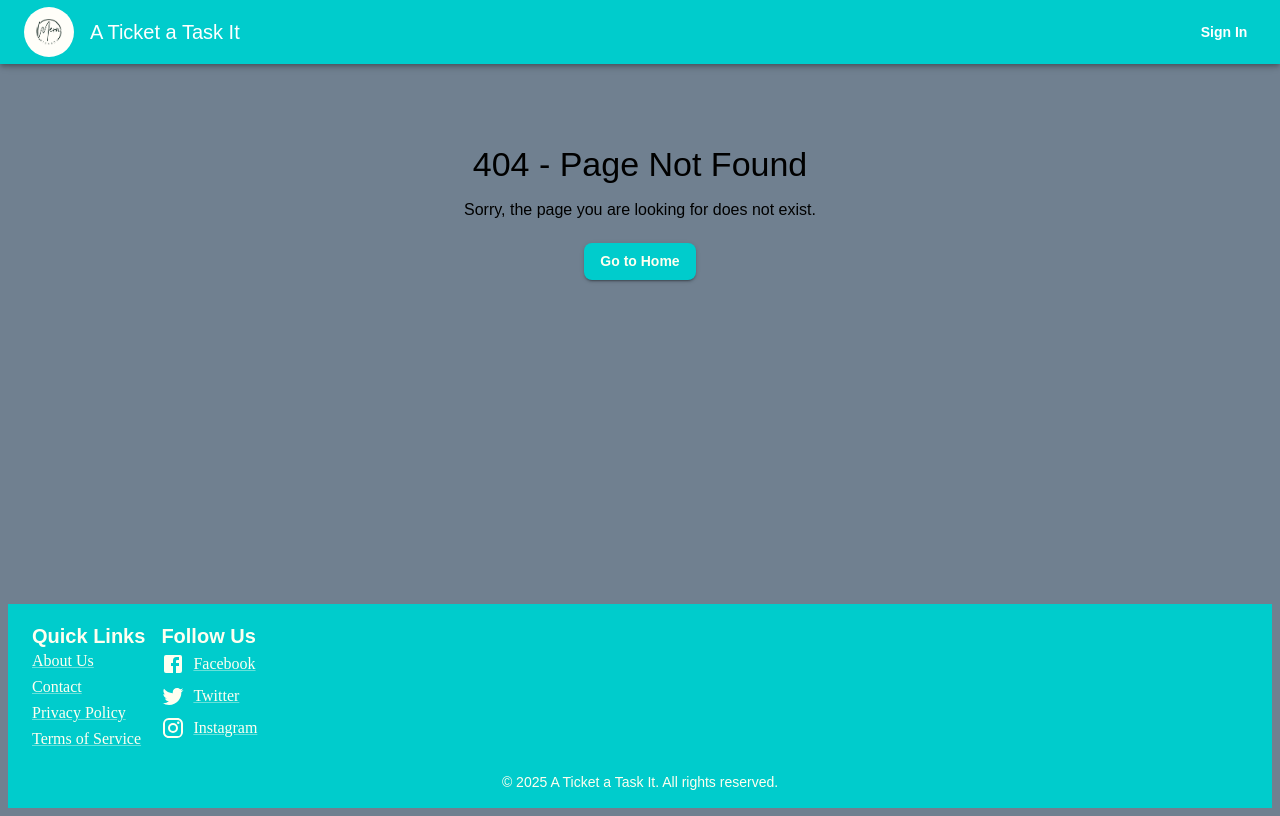
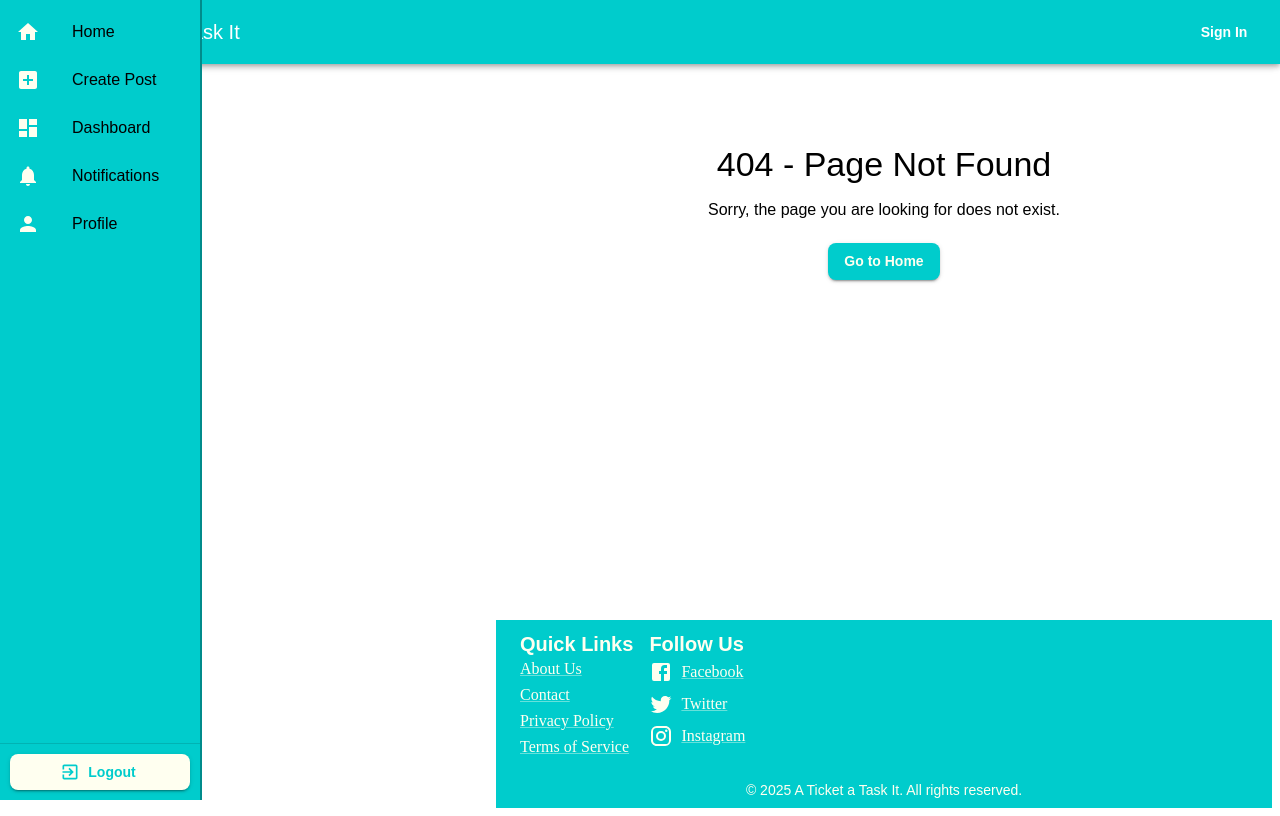
Before and after one commit to LukeZHar/MERN-Wizards-T3A2-B, a React (Vite) app: page /profile in a window 1280 px wide. Built offline with nearby package versions, Linux system fonts and the light colour scheme.

Commit message:
Feat: Started on NavBar

```diff
--- a/src/frontend/components/Footer.jsx
+++ b/src/frontend/components/Footer.jsx
@@ -5,7 +5,7 @@ import { Facebook, Twitter, Instagram } from '@mui/icons-material';
 export default function Footer() {
     return (
         <footer style={{ width: '100%', position: 'relative', margin: 0}}>
-            <Container maxWidth="false" sx={{ padding: '16px', bgcolor: '#00cccc', color: '#fffff0', margin: 0 }}>
+            <Container maxWidth="false" sx={{ padding: '8px', bgcolor: '#00cccc', color: '#fffff0', margin: 0 }}>
                 <Grid2 container spacing={2}>
                     <Grid2 xs={12} sm={6}>
                         <Typography variant="h6" sx={{ fontWeight: 'bold' }}>Quick Links</Typography>
--- /dev/null
+++ b/src/frontend/components/NavBar.jsx
@@ -0,0 +1,112 @@
+import React, { useState } from "react";
+import { Drawer, List, ListItem, ListItemButton, ListItemIcon, ListItemText, AppBar, Toolbar, IconButton, Typography, Box, Divider, Button } from "@mui/material";
+import { Menu as MenuIcon, Home, AddBox, Notifications, Person, ExitToApp, Dashboard } from "@mui/icons-material";
+import { Link, useNavigate } from "react-router-dom";
+import { useMediaQuery } from "@mui/material";
+
+// NavBar items
+const menuItems = [
+  { name: "Home", icon: <Home />, path: "/" },
+  { name: "Create Post", icon: <AddBox />, path: "/add-post" },
+  { name: "Dashboard", icon: <Dashboard />, path: "/dashboard" },
+  { name: "Notifications", icon: <Notifications />, path: "/notifications" },
+  { name: "Profile", icon: <Person />, path: "/profile" }
+];
+
+const NavBar = () => {
+  const [mobileOpen, setMobileOpen] = useState(false);
+  const isMobile = useMediaQuery("(max-width: 768px)"); // Detects mobile view
+  const navigate = useNavigate(); // Used for redirecting after logout
+
+  const toggleDrawer = () => {
+    setMobileOpen(!mobileOpen);
+  };
+
+  const handleLogout = () => {
+    localStorage.removeItem("token"); // Clear authentication token
+    navigate("/login"); // Redirect to login page
+  };
+
+  const drawerContent = (
+    <Box sx={{ display: "flex", flexDirection: "column", height: "100vh" }}>
+      <List sx={{ flexGrow: 1 }}>
+        {menuItems.map((item) => (
+          <ListItem key={item.name} disablePadding>
+            <ListItemButton component={Link} to={item.path} onClick={() => setMobileOpen(false)}>
+              <ListItemIcon sx={{ color: "ivory" }}>{item.icon}</ListItemIcon>
+              <ListItemText primary={item.name} />
+            </ListItemButton>
+          </ListItem>
+        ))}
+      </List>
+
+      <Divider />
+
+      {/* Logout Button at the Bottom */}
+      <Box sx={{ padding: "10px", textAlign: "center" }}>
+        <Button
+          variant="contained"
+          color="secondary"
+          fullWidth
+          startIcon={<ExitToApp />}
+          onClick={handleLogout}
+          sx={{
+            backgroundColor: "ivory",
+            color: "#00CCCC",
+            "&:hover": { backgroundColor: "#f8f9fa" }
+          }}
+        >
+          Logout
+        </Button>
+      </Box>
+    </Box>
+  );
+
+  return (
+    <>
+      {/* Mobile AppBar (Hamburger Menu) */}
+      {isMobile && (
+        <AppBar position="fixed" sx={{ backgroundColor: "#00CCCC", zIndex: 1301 }}>
+          <Toolbar>
+            <IconButton edge="start" color="inherit" onClick={toggleDrawer}>
+              <MenuIcon />
+            </IconButton>
+            <Typography variant="h6" sx={{ flexGrow: 1 }}>
+              A-Ticket-A-Task-It
+            </Typography>
+          </Toolbar>
+        </AppBar>
+      )}
+
+      {/* Sidebar for desktop & tablets */}
+      <Drawer
+        variant={isMobile ? "temporary" : "permanent"}
+        open={isMobile ? mobileOpen : true}
+        onClose={toggleDrawer}
+        sx={{
+          width: isMobile ? "auto" : 200,
+          flexShrink: 0,
+          "& .MuiDrawer-paper": {
+            width: isMobile ? "auto" : 200,
+            backgroundColor: "#00CCCC",
+            color: "white",
+            borderRight: "2px solid #008b8b",
+            height: "100vh",
+            display: "flex",
+            flexDirection: "column",
+            justifyContent: "space-between"
+          },
+        }}
+      >
+        {drawerContent}
+      </Drawer>
+
+      {/* Push content down when AppBar is present */}
+      <Box sx={{ marginTop: isMobile ? "64px" : 0, marginLeft: isMobile ? 0 : "200px", padding: "20px" }}>
+        <Toolbar /> {/* Keeps spacing when AppBar is present */}
+      </Box>
+    </>
+  );
+};
+
+export default NavBar;
--- a/src/frontend/pages/App.jsx
+++ b/src/frontend/pages/App.jsx
@@ -1,30 +1,45 @@
-import { BrowserRouter as Router, Routes, Route } from 'react-router-dom';
-import LoginPage from './LoginPage';
-import RegisterPage from './RegisterPage';
-import PostCreation from './PostCreation.jsx';
-import NotFoundPage from './NotFoundPage.jsx'; //  Not Found page for undefined routes
-import { PostProvider } from '../contexts/PostContext.jsx';
-import '../styles/App.css';
-import DashboardPage from './DashboardPage.jsx';
-import Layout from '../components/Layout.jsx';
+import { BrowserRouter as Router, Routes, Route, useLocation } from "react-router-dom";
+import LoginPage from "./LoginPage";
+import RegisterPage from "./RegisterPage";
+import PostCreation from "./PostCreation.jsx";
+import NotFoundPage from "./NotFoundPage.jsx";
+import { PostProvider } from "../contexts/PostContext.jsx";
+import DashboardPage from "./DashboardPage.jsx";
+import Layout from "../components/Layout.jsx";
+import { Box } from "@mui/material";
+import NavBar from "../components/NavBar.jsx";
 
+// Component to wrap pages with conditional NavBar
+const LayoutWithNav = ({ children }) => {
+  const location = useLocation(); // Get current route
+
+  // Define paths where NavBar should be hidden
+  const hideNavBar = ["/", "/login", "/register"].includes(location.pathname);
+
+  return (
+    <Box sx={{ display: "flex", minHeight: "100vh" }}>
+      {!hideNavBar && <NavBar />} {/* Show NavBar only if NOT on login/register */}
+      <Box sx={{ flexGrow: 1 }}>
+        <Layout>{children}</Layout> {/* Layout wraps the content properly */}
+      </Box>
+    </Box>
+  );
+};
 
 function App() {
   return (
     <PostProvider>
       <Router>
-        <Layout>
-          <div>
-            <Routes>
-              <Route path="/" element={<LoginPage />} /> {/* Default route redirects to Login */}
-              <Route path="/login" element={<LoginPage />} /> {/* Login route */}
-              <Route path="/register" element={<RegisterPage />} /> {/* Registration route */}
-              <Route path="/add-post" element={<PostCreation />} />
-              <Route path="/dashboard" element={<DashboardPage />} />
-              <Route path="*" element={<NotFoundPage />} />       {/* Catch-all route for 404 pages */}
-            </Routes>
-          </div>
-        </Layout>
+        <LayoutWithNav>
+          <Routes>
+            <Route path="/" element={<LoginPage />} />
+            <Route path="/login" element={<LoginPage />} />
+            <Route path="/register" element={<RegisterPage />} />
+            <Route path="/add-post" element={<PostCreation />} />
+            <Route path="/dashboard" element={<DashboardPage />} />
+            <Route path="*" element={<NotFoundPage />} />
+          </Routes>
+        </LayoutWithNav>
       </Router>
     </PostProvider>
   );
--- a/src/frontend/pages/PostCreation.jsx
+++ b/src/frontend/pages/PostCreation.jsx
@@ -69,6 +69,7 @@ export default function PostCreation() {
 
     return (
         // Page styling
+
         <Container component="main" maxWidth="sm">
             <Box sx={{
                 bgcolor: '#00cccc', // Background color of the container
```
